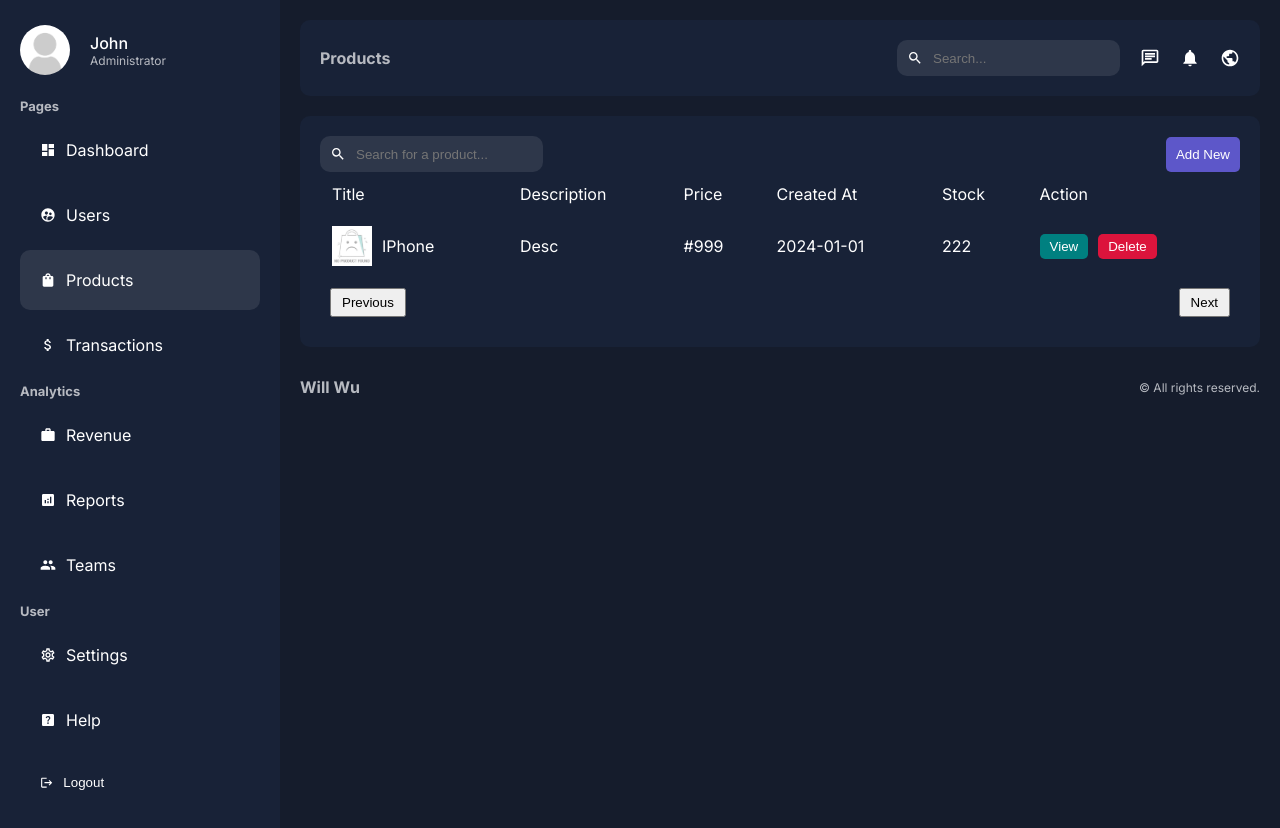
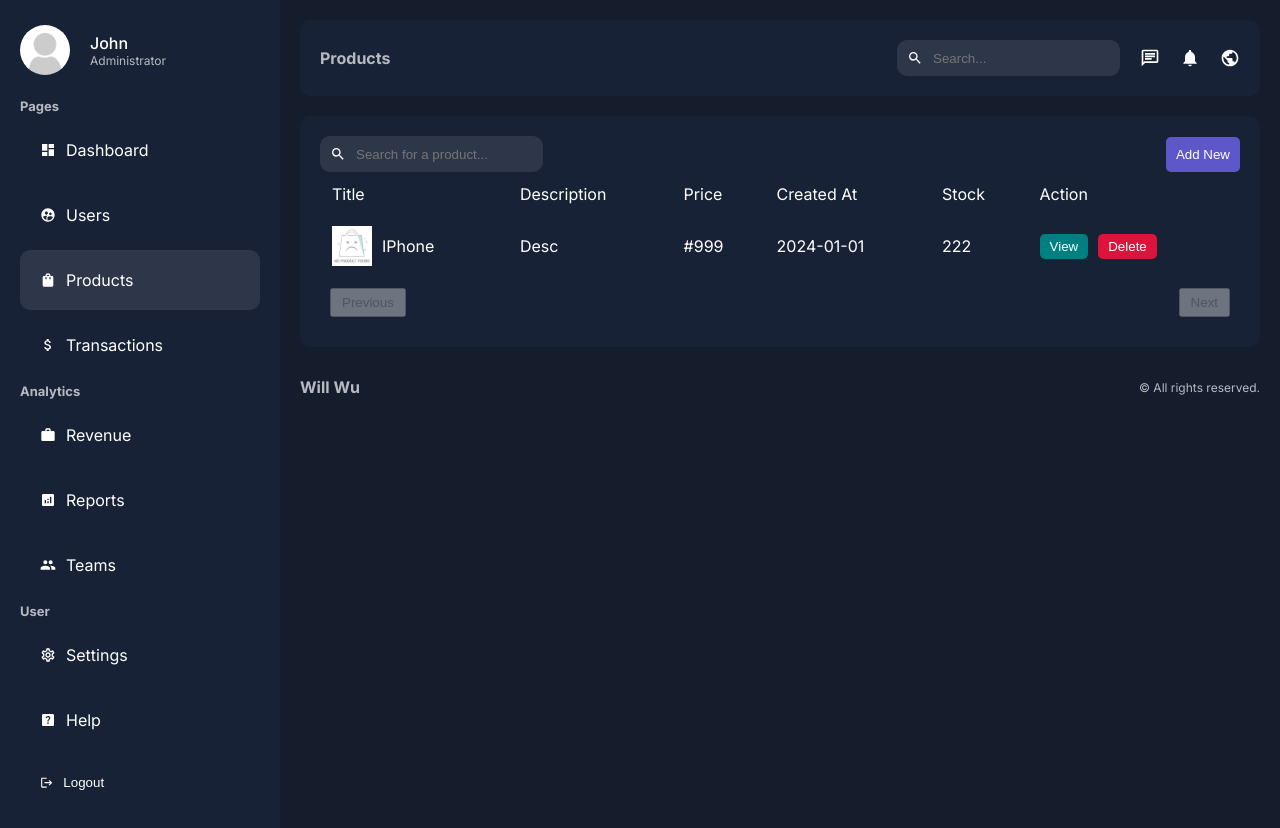
Before and after one commit to Will413028/Attendance-System-Next.js, a Next.js app: page /dashboard/products in a window 1280 px wide. Built offline with nearby package versions, Linux system fonts and the light colour scheme.

Commit message:
feat: add paginition

```diff
--- a/app/ui/dashboard/pagination/pagination.jsx
+++ b/app/ui/dashboard/pagination/pagination.jsx
@@ -1,15 +1,41 @@
+"use client";
+
 import styles from "./pagination.module.css";
+import { usePathname, useRouter, useSearchParams } from "next/navigation";
 
-const Pagination = () => {
+const Pagination = ({ count }) => {
+  const searchParams = useSearchParams();
+  const { replace } = useRouter();
+  const pathname = usePathname();
+
+  const page = searchParams.get("page") || 1;
+
+  const params = new URLSearchParams(searchParams);
+  const ITEM_PER_PAGE = 2;
+
+  const hasPrev = ITEM_PER_PAGE * (parseInt(page) - 1) > 0;
+  const hasNext = ITEM_PER_PAGE * (parseInt(page) - 1) + ITEM_PER_PAGE < count;
+
+  const handleChangePage = (type) => {
+    type === "prev"
+      ? params.set("page", parseInt(page) - 1)
+      : params.set("page", parseInt(page) + 1);
+    replace(`${pathname}?${params}`);
+  };
+
   return (
     <div className={styles.container}>
       <button
         className={styles.button}
+        disabled={!hasPrev}
+        onClick={() => handleChangePage("prev")}
       >
         Previous
       </button>
       <button
         className={styles.button}
+        disabled={!hasNext}
+        onClick={() => handleChangePage("next")}
       >
         Next
       </button>
```
Also changed, not shown: app/dashboard/users/page.jsx (+10 -6 lines).
